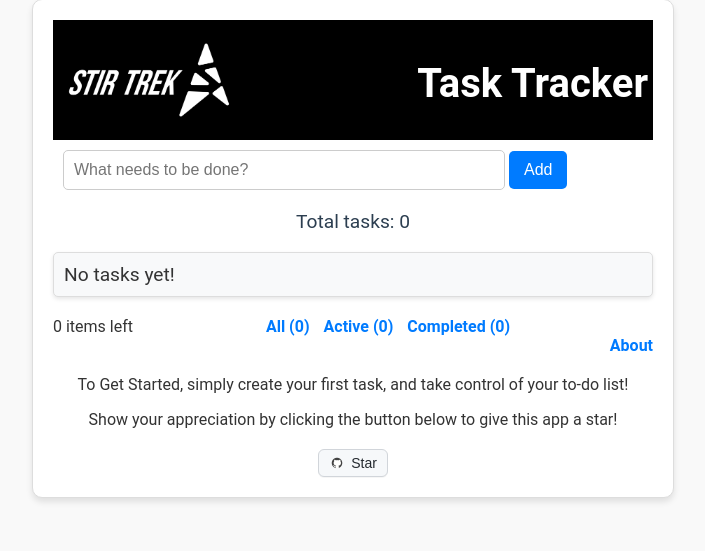
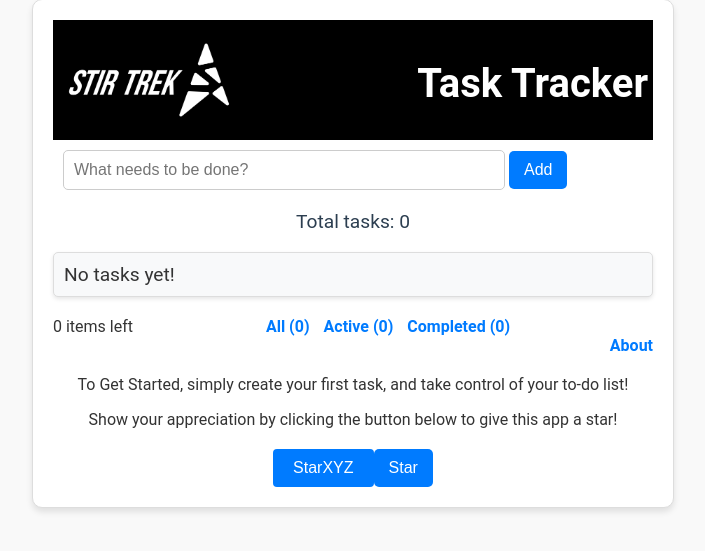
Before and after one commit to PagelsR/TaskTracker_Python, a Flask app: page / in a window 1280 px wide. Shown: the part 29-580 px from the top of the page, without its empty margins (287-992 px from the left). Run offline with Flask 3, Linux system fonts and the light colour scheme.

Commit message:
Update index.html button styles and add Playwright tests for 'Get Started' functionality

```diff
--- a/templates/index.html
+++ b/templates/index.html
@@ -78,10 +78,10 @@
             <p>To Get Started, simply create your first task, and take control of your to-do list!</p>
             <p>Show your appreciation by clicking the button below to give this app a star!</p>
             <div style="margin-top: 20px; display: flex; justify-content: center;">
-                <button style="padding: 5px 10px; font-size: 14px; cursor: pointer; display: flex; align-items: center; justify-content: center; background-color: #f6f8fa; color: #24292f; border: 1px solid #d1d5da; border-radius: 6px; box-shadow: 0 1px 0 rgba(27,31,35,0.04);">
-                    <img src="{{ url_for('static', filename='github-icon.png') }}" alt="GitHub Icon" style="width: 16px; height: 16px; margin-right: 6px;">
-                    Star
+                <button style="padding: 10px 20px; font-size: 16px; cursor: pointer; background-color: #007bff; color: white; border: none; border-radius: 4px; text-align: center;">
+                    StarXYZ
                 </button>
+                <button type="submit" class="star-btn">Star</button>
             </div>
         </div>
 
```
Also changed, not shown: tests/example-local.spec.ts (+9 -3 lines), tests/test-1.spec.ts (added, +8 -0 lines).
